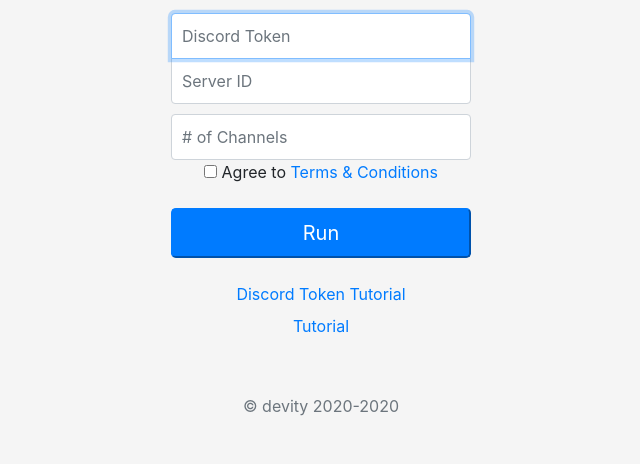
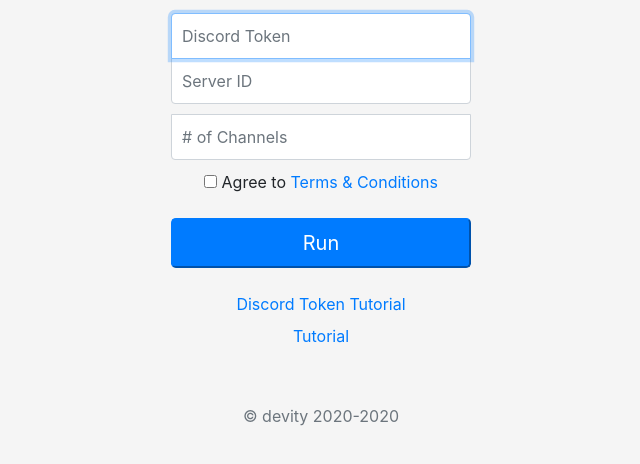
Before and after one commit to devvity/clowncordclient, a plain HTML site: page index.html in a window 1280 px wide. Shown: the part 188-652 px from the top of the page, without its empty margins (319-959 px from the left). Drawn offline with nearby package versions, Linux system fonts and the light colour scheme.

Commit message:
Update main.css

```diff
--- a/main.css
+++ b/main.css
@@ -42,3 +42,8 @@ body {
   border-top-left-radius: 0;
   border-top-right-radius: 0;
 }
+.form-signin input[type="channel"] {
+  margin-bottom: 10px;
+  border-top-left-radius: 0;
+  border-top-right-radius: 0;
+}
```
